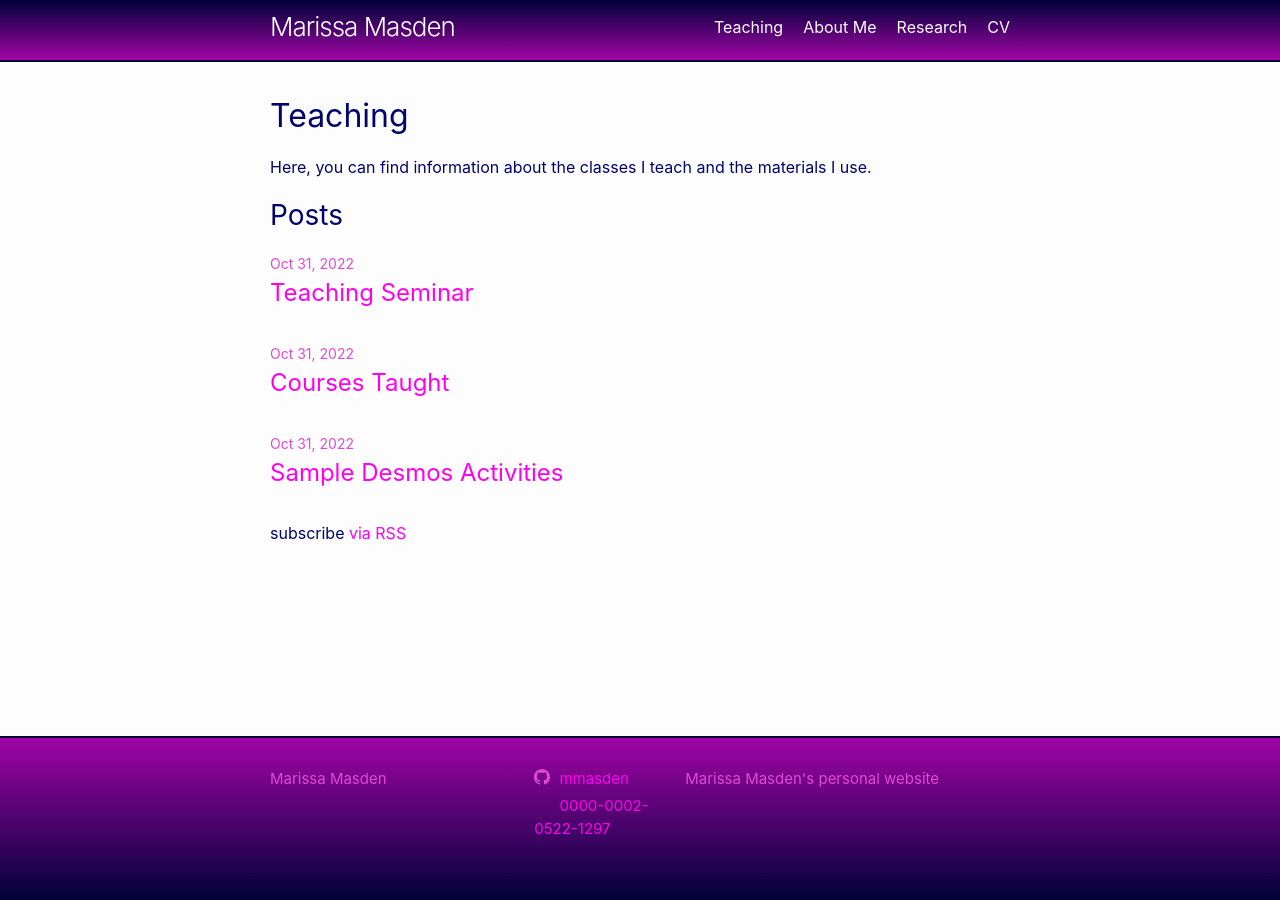
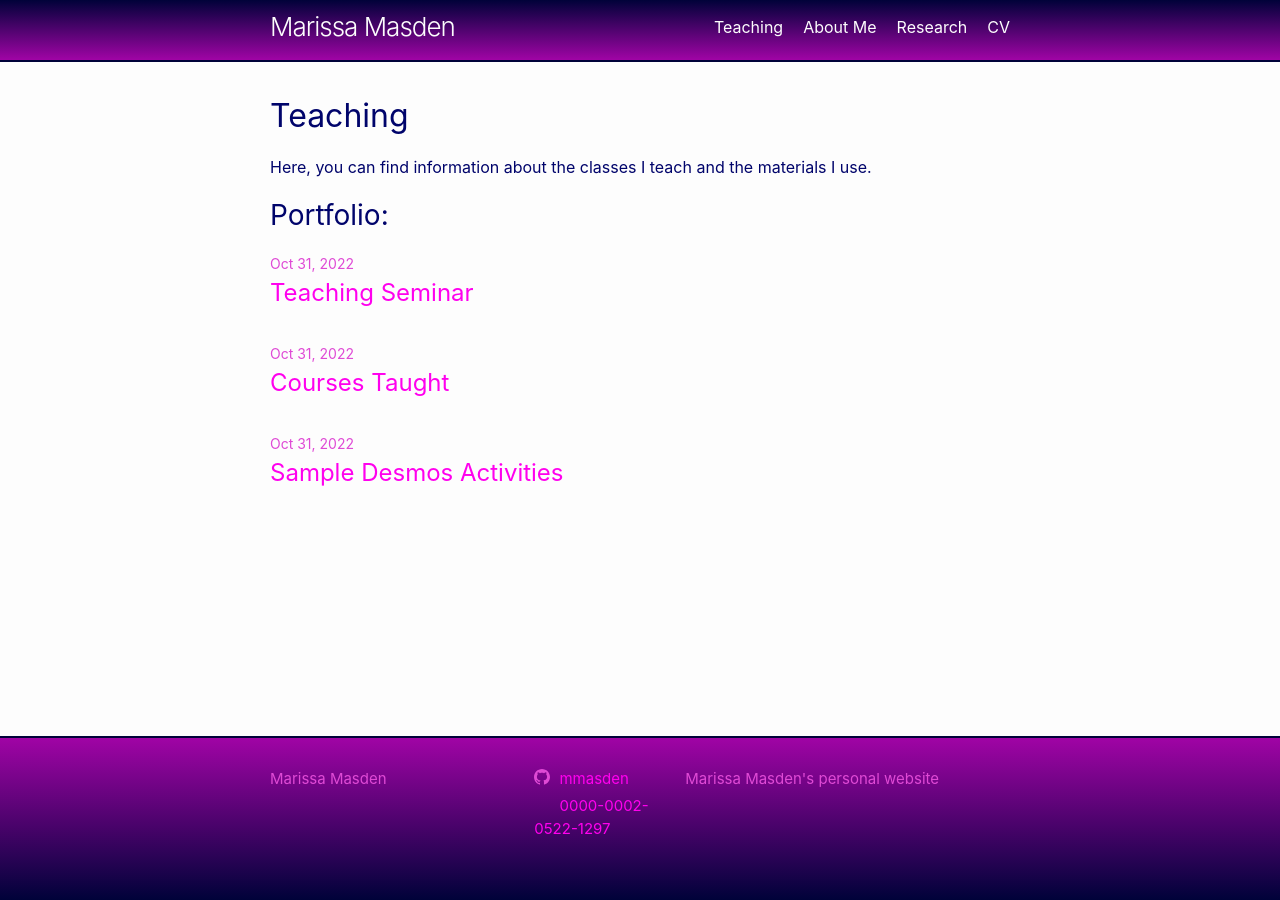
Before and after one commit to mmasden/mmasden.github.io, a Jekyll site: the page built from teaching/index.markdown, in a window 1280 px wide. Built offline with Jekyll 4.4.1, drawn with Linux system fonts in a browser that asks for light colours.

Commit message:
remove rss feed

```diff
--- a/_layouts/home.html
+++ b/_layouts/home.html
@@ -10,7 +10,7 @@ layout: default
   {{ content }}
 
   {%- if site.posts.size > 0 -%}
-    <h2 class="post-list-heading">{{ page.list_title | default: "Posts" }}</h2>
+    <h2 class="post-list-heading">{{ page.list_title | default: "Portfolio:" }}</h2>
     <ul class="post-list">
       {%- for post in site.posts -%}
       <li>
@@ -28,7 +28,7 @@ layout: default
       {%- endfor -%}
     </ul>
 
-    <p class="rss-subscribe">subscribe <a href="{{ "/feed.xml" | relative_url }}">via RSS</a></p>
+    <!-- <p class="rss-subscribe">subscribe <a href="{{ "/feed.xml" | relative_url }}">via RSS</a></p> -->
   {%- endif -%}
 
 </div>
```
